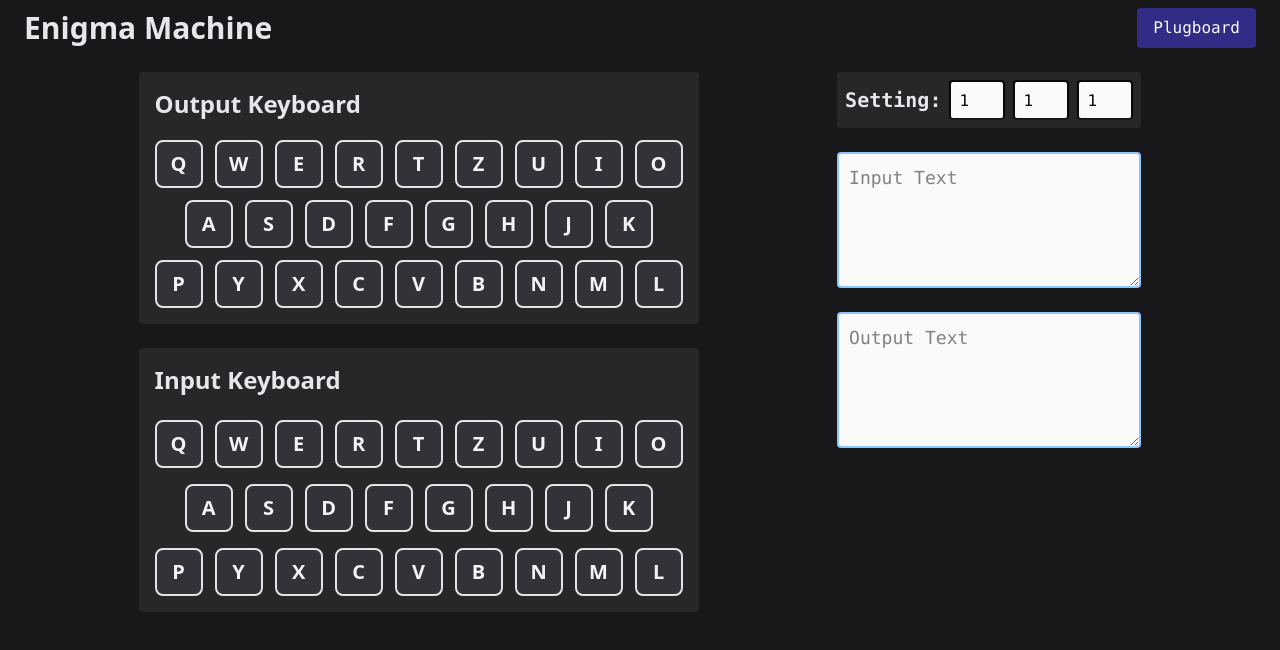
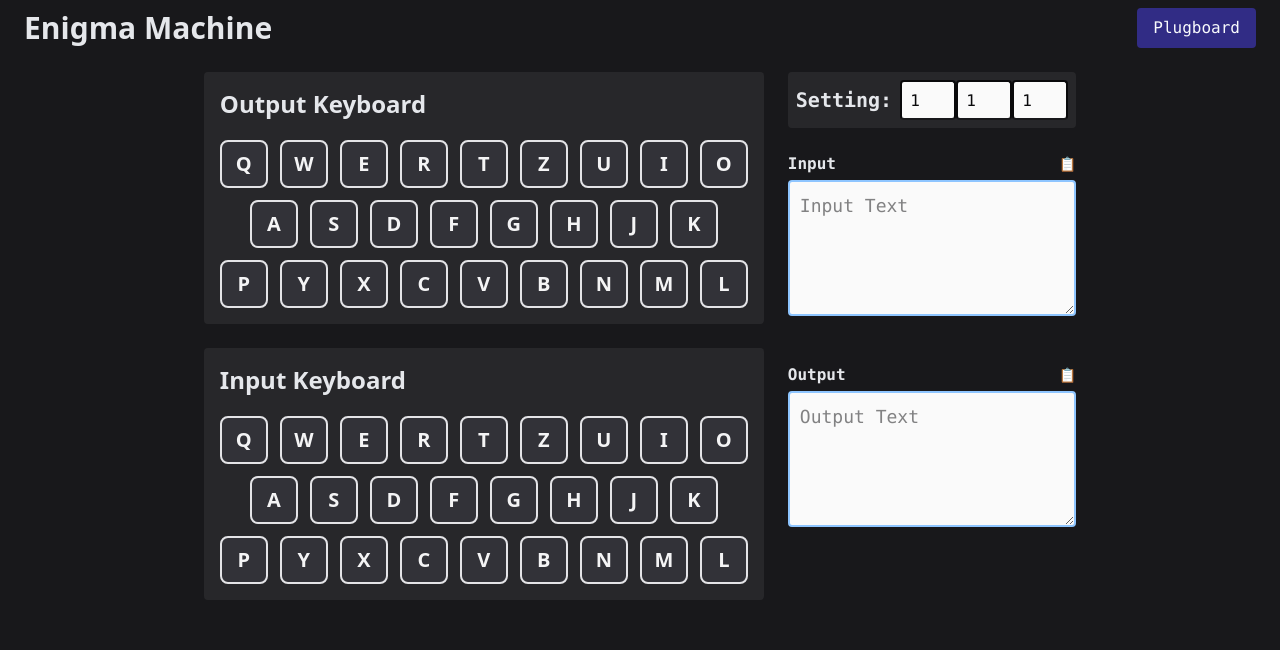
Before and after one commit to MOHD-SHAMOON-04/EnigmaMach, a React (Vite) app: page /enigma in a window 1280 px wide. Shown: the top 650 px of the page. Built offline with nearby package versions, Linux system fonts and the light colour scheme.

Commit message:
major milestone && first working machine

```diff
--- /dev/null
+++ b/src/components/CopyBtn.tsx
@@ -0,0 +1,31 @@
+import { useEffect, useState } from "react";
+
+const CopyBtn = ({ onClick }: { onClick: () => void }) => {
+  const [copied, setCopied] = useState(false);
+
+  useEffect(() => {
+    if (copied) {
+      const timeout = setTimeout(() => setCopied(false), 1500);
+      return () => clearTimeout(timeout);
+    }
+  }, [copied]);
+
+  const handleClick = () => {
+    onClick();
+    setCopied(true);
+
+    setTimeout(() => setCopied(false), 1500);
+  };
+
+  return (
+    <button
+      onClick={handleClick}
+      className="ml-2 text-sm text-blue-600 hover:text-blue-800 transition-colors"
+      title={copied ? "Copied!" : "Copy to clipboard"}
+    >
+      {copied ? "✅" : "📋"}
+    </button>
+  )
+};
+
+export default CopyBtn;
--- a/src/components/Keyboard.tsx
+++ b/src/components/Keyboard.tsx
@@ -1,19 +1,27 @@
 import type { KeyboardProps } from '../types';
 import Key from './Key';
 
+export default function Keyboard({ type, onPointerDown, onPointerUp }: KeyboardProps) {
+  const layout = ["QWERTZUIO", "ASDFGHJK", "PYXCVBNML"];
 
-export default function Keyboard({ type }: KeyboardProps) {
-  // const layout = ["0123456789", "QWERTZUIO", "ASDFGHJK", "PYXCVBNML"];
-  const layout = ["QWERTZUIO", "ASDFGHJK", "PYXCVBNML"];
-  return layout.map((row, idx) => {
-    return (
-      <div className="flex gap-3" key={idx}>
-        {row.split('').map(char => {
-          return (
-            <Key type={type} char={char} key={`${type}-${char}`} />
-          )
-        })}
-      </div>
-    );
-  })
+  return (
+    <div
+      id={`${type}-keyboard`}
+      className="_KEYBOARD bg-zinc-800 p-4 rounded m-auto flex flex-col items-center mb-6 gap-3"
+      onPointerDown={onPointerDown}
+      onPointerUp={onPointerUp}
+    >
+      <h2 className="mr-auto text-2xl font-bold mb-2">
+        {type === 'out' ? 'Output' : 'Input'} Keyboard
+      </h2>
+      {layout.map((row, idx) =>
+        <div className="_ROW flex gap-3" key={idx}>
+          {row
+            .split('')
+            .map(char => <Key type={type} char={char} key={`${type}-${char}`} />)
+          }
+        </div>
+      )}
+    </div>
+  );
 }
--- /dev/null
+++ b/src/components/Rotor.tsx
@@ -0,0 +1,18 @@
+interface RotorProps {
+  value: number;
+  id: string;
+  onChange: (val: number) => void;
+}
+
+export default function Rotor({ value, id, onChange }: RotorProps) {
+  return (
+    <input
+      id={id}
+      type="number"
+      min="1"
+      max="26"
+      value={value}
+      onChange={(e) => onChange(parseInt(e.target.value) || 1)}
+      className="_ROTOR w-14 h-10 p-2 border-b-zinc-900 border-2 rounded bg-zinc-50 text-zinc-950 transition-all outline-none focus:border-emerald-200 focus:bg-emerald-50" />
+  )
+}
--- a/src/pages/Enigma.tsx
+++ b/src/pages/Enigma.tsx
@@ -1,110 +1,154 @@
-import { useEffect, useState } from "react";
+import { useEffect, useRef, useState } from "react";
 import Keyboard from "../components/Keyboard";
-import type { KeyPair } from "../types";
+import Rotor from "../components/Rotor";
+import CopyBtn from '../components/CopyBtn';
 import EnigmaEngine from "../utils/Enigma";
+import type { UseRefMap } from "../types";
+
+const enigma = new EnigmaEngine([1, 1, 1]);
+
+const validKey = (enteredKey: string): boolean => /^[A-Z]$/.test(enteredKey);
 
 function Enigma() {
-  const [rotors, setRotors] = useState({ r1: 1, r2: 1, r3: 1 });
-  const [keyPair, setKeyPair] = useState({ inp: null, out: null } as KeyPair);
-  const enigma = new EnigmaEngine([1, 1, 1]);
+  const [rotors, setRotors] = useState([] as number[]);
+  useEffect(() => {
+    setRotors([...enigma.getHeads()]);
+  }, []);
+
+  const glowingKey = useRef<UseRefMap>({ inp: null, out: null, key: null });
+
+  // utility for encoding ----------
+  const encodeKey = (enteredKey: string) => {
+    const encoded = enigma.scrambleChar(enteredKey);
+    const heads = enigma.getHeads();
+    setRotors([...heads]);
+    return encoded;
+  };
+  // utility for encoding ----------
+
+  // Keyboard events handling ----------
+  const physicalKeyPress = (e: KeyboardEvent) => {
+    const enteredKey = e.key.toUpperCase();
+
+    if (!validKey(enteredKey)) return;
+    if (glowingKey.current.key !== null) return;
+
+    const encodedKey = encodeKey(enteredKey);
+    setInputText((prev) => prev + enteredKey);
+    setOutputText((prev) => prev + encodedKey);
+
+    const inpKey = document.querySelector(`#inp-${enteredKey}`) as HTMLElement | null;
+    const outKey = document.querySelector(`#out-${encodedKey}`) as HTMLElement | null;
+    if (!inpKey || !outKey) return;
+
+    glowOnAll(inpKey, outKey, enteredKey);
+  };
+
+  const physicalKeyUp = (e: KeyboardEvent) => {
+    if (e.key.toUpperCase() === glowingKey.current.key) {
+      const { inp, out } = glowingKey.current;
+      if (inp && out) glowOffAll(inp, out);
+    }
+  };
+  // Keyboard events handling ----------
+
+  // Common utility functions for key glow ----------
+  const glowOnAll = (inpKey: HTMLElement, outKey: HTMLElement, key: string) => {
+    inpKey.classList.add('glow');
+    outKey.classList.add('glow');
+    glowingKey.current = { inp: inpKey, out: outKey, key };
+  };
+
+  const glowOffAll = (inpKey: HTMLElement, outKey: HTMLElement) => {
+    inpKey.classList.remove('glow');
+    outKey.classList.remove('glow');
+    glowingKey.current = { inp: null, out: null, key: null };
+  };
+  // Common utility functions for key glow ----------
+
+  // Handling window change/blur aka tab change, meta key ----------
+  const windowBlur = () => {
+    const { inp, out } = glowingKey.current;
+    if (inp && out) glowOffAll(inp, out);
+  }
+  // Handling window change/blur aka tab change, meta key ----------
+
+  // Pointer events handling(touch+mouse) ----------
+  const handleVirtualKeyDown = (e: React.PointerEvent) => {
+    const ele = e.target as HTMLElement;
+
+    if (!ele.classList.contains('_KEY')) return;
+
+    const char = ele.dataset.char;
+    if (!char || !validKey(char)) return;
+    if (glowingKey.current.key !== null) return;
+
+    const encodedKey = encodeKey(char);
+    setInputText((prev) => prev + char);
+    setOutputText((prev) => prev + encodedKey);
+
+    const inpKey = document.querySelector(`#inp-${char}`) as HTMLElement | null;
+    const outKey = document.querySelector(`#out-${encodedKey}`) as HTMLElement | null;
+    if (!inpKey || !outKey) return;
+
+    glowOnAll(inpKey, outKey, char);
+  };
+
+  const handleVirtualKeyUp = () => {
+    const { inp, out } = glowingKey.current;
+    if (inp && out) glowOffAll(inp, out);
+  };
+  // Pointer events handling(touch+mouse) ----------
+
+  // handler for updating rotor setting ----------
+  const handleRotorChange = (index: number, newVal: number) => {
+    console.log(`${index} : ${newVal}`);
+    const newRotors = [...rotors];
+    newRotors[index] = newVal;
+
+    setRotors(newRotors);
+    enigma.setHeads(newRotors);
+  };
+  // handler for updating rotor setting ----------
+
+  // handler for copying inp/out ----------
+  const handleCopy = (text: string) => {
+    navigator.clipboard.writeText(text).then(() => {
+      console.log('Copied:', text);
+
+    }).catch((err) => {
+      console.error('Failed to copy:', err);
+    });
+  };
+  // handler for copying inp/out ----------
 
   useEffect(() => {
-    const keyGlowOn = (keyEle: HTMLElement) => {
-      if (keyEle) {
-        keyEle.classList.add('glow');
-      }
-    };
-
-    const keyGlowOff = (keyEle: HTMLElement) => {
-      if (keyEle) {
-        keyEle.classList.remove('glow');
-      }
-    };
-
-    const handleKeyDown = (e: KeyboardEvent) => {
-      const enteredKey = e.key.toLowerCase();
-      if (e.key.length > 1 || keyPair.inp != null) return;
-
-      // const alphs = "abcdefghijklmnopqrstuvwxyz0123456789";
-      const alphs = "abcdefghijklmnopqrstuvwxyz";
-      if (!alphs.includes(enteredKey)) return;
-
-      handleEncoding(enteredKey);
-    };
-
-    const handleKeyUp = () => {
-      if (keyPair.inp) {
-        keyGlowOff(keyPair.inp);
-        setKeyPair({ ...keyPair, inp: null });
-      }
-      if (keyPair.out) {
-        keyGlowOff(keyPair.out);
-        setKeyPair({ ...keyPair, out: null });
-      }
-    };
-
-    const handleEncoding = (enteredKey: string) => {
-      const encInp = enigma.scrambleChar(enteredKey);
-      const heads = enigma.getHeads();
-      setRotors({
-        r1: heads[0],
-        r2: heads[1],
-        r3: heads[2]
-      })
-
-      const inpRef = document.querySelector(`#inp-${enteredKey}`) as HTMLElement;
-      const outRef = document.querySelector(`#out-${encInp}`) as HTMLElement;
-
-      // inputField.value += enteredKey;
-      // outputField.value += encInp;
-
-      keyGlowOn(inpRef);
-      keyGlowOn(outRef);
-
-      setKeyPair({
-        inp: inpRef,
-        out: outRef,
-      })
-    };
-
-    document.addEventListener('keydown', handleKeyDown);
-    document.addEventListener('keyup', handleKeyUp);
+    document.addEventListener('keydown', physicalKeyPress);
+    document.addEventListener('keyup', physicalKeyUp);
+    window.addEventListener('blur', windowBlur);
 
     return () => {
-      document.removeEventListener('keydown', handleKeyDown);
-      document.removeEventListener('keyup', handleKeyUp);
+      document.removeEventListener('keydown', physicalKeyPress);
+      document.removeEventListener('keyup', physicalKeyUp);
+      window.removeEventListener('blur', windowBlur);
     }
   }, []);
 
+  const [inputText, setInputText] = useState('');
+  const [outputText, setOutputText] = useState('');
+
   return (
-    <div className="flex justify-evenly items-start mt-4">
+    <div className="flex flex-col-reverse lg:flex-row justify-center items-start mt-4 gap-6 px-4">
 
       {/* Left side: Keyboards */}
       <div className="flex flex-col justify-center items-center">
-        <div
-          id="out-keyboard"
-          className="bg-zinc-800 p-4 rounded m-auto flex flex-col items-center mb-6 gap-3"
-        >
-          <h2 className="mr-auto text-2xl font-bold mb-2">Output Keyboard</h2>
-          <Keyboard type={"out"} />
-        </div>
+        <Keyboard type="out" />
 
-        <div
-          id="inp-keyboard"
-          className="bg-zinc-800 p-4 rounded m-auto flex flex-col items-center mb-6 gap-4"
-          onClick={e => {
-            const ele = e.target as HTMLButtonElement;
-            if (ele.classList.contains('_KEY')) {
-              ele.classList.add('glow');
-              setTimeout(() => {
-                ele.classList.remove('glow');
-              }, 2000);
-            }
-          }}
-        >
-          <h2 className="mr-auto text-2xl font-bold mb-2">Input Keyboard</h2>
-          <Keyboard type={"inp"} />
-        </div>
+        <Keyboard
+          type="inp"
+          onPointerDown={handleVirtualKeyDown}
+          onPointerUp={handleVirtualKeyUp}
+        />
       </div>
 
       <div className="flex flex-col justify-center items-center gap-6 font-mono">
@@ -112,41 +156,73 @@ function Enigma() {
         {/* Right side: Settings */}
         <div
           id="rotors"
-          className="bg-zinc-800 p-2 rounded flex gap-2 justify-center items-center">
+          className="_ROTORS bg-zinc-800 p-2 rounded flex gap-2 justify-center items-center">
           <h3 className="text-xl font-bold">Setting: </h3>
-          <input
-            type="number"
-            min="1"
-            max="26"
-            defaultValue={1}
-            className="_ROTOR w-14 h-10 p-2 border-b-zinc-900 border-2 rounded bg-zinc-50 text-zinc-950 transition-all outline-none focus:border-emerald-200 focus:bg-emerald-50" />
-          <input
-            type="number"
-            min="1"
-            max="26"
-            defaultValue={1}
-            className="_ROTOR w-14 h-10 p-2 border-b-zinc-900 border-2 rounded bg-zinc-50 text-zinc-950 transition-all outline-none focus:border-emerald-200 focus:bg-emerald-50" />
-          <input
-            type="number"
-            min="1"
-            max="26"
-            defaultValue={1}
-            className="_ROTOR w-14 h-10 p-2 border-b-zinc-900 border-2 rounded bg-zinc-50 text-zinc-950 transition-all outline-none focus:border-emerald-200 focus:bg-emerald-50" />
+          <div className="flex flex-row-reverse">
+            {rotors.map((r, idx) => (
+              <Rotor
+                value={r}
+                id={`rotor-${idx}`}
+                key={idx}
+                onChange={(newVal) => handleRotorChange(idx, newVal)}
+              />
+            ))}
+          </div>
         </div>
 
         {/* Right side: INPUT/OUTPUT text fields */}
-        <textarea
+        <div className="w-full max-w-[500px]">
+          <div className="flex justify-between items-center mb-1">
+            <label htmlFor="input-field" className="font-semibold">Input</label>
+            <CopyBtn onClick={() => handleCopy(inputText)} />
+          </div>
+          <textarea
+            id="input-field"
+            placeholder="Input Text"
+            defaultValue={inputText}
+            disabled={true}
+            onKeyDown={(e) => e.preventDefault()}
+            rows={4}
+            className="w-full resize-y p-2.5 text-lg outline-none border-2 border-blue-300 bg-zinc-50 text-zinc-950 rounded"
+          ></textarea>
+        </div>
+
+        <div className="w-full max-w-[500px] mt-4">
+          <div className="flex justify-between items-center mb-1">
+            <label htmlFor="output-field" className="font-semibold">Output</label>
+            <CopyBtn onClick={() => handleCopy(outputText)} />
+          </div>
+          <textarea
+            id="output-field"
+            placeholder="Output Text"
+            defaultValue={outputText}
+            disabled={true}
+            onKeyDown={(e) => e.preventDefault()}
+            rows={4}
+            className="w-full resize-y p-2.5 text-lg outline-none border-2 border-blue-300 bg-zinc-50 text-zinc-950 rounded"
+          ></textarea>
+        </div>
+
+        {/* <textarea
           id="input-field"
           placeholder="Input Text"
+          defaultValue={inputText}
+          disabled={true}
+          onKeyDown={(e) => e.preventDefault()}
+          // value={inputText}
+          // onChange={handleInputChange}
           rows={4}
           className="w-full max-w-[500px] resize-y p-2.5 text-lg outline-none border-2 border-blue-300 bg-zinc-50 text-zinc-950 rounded"
         ></textarea>
         <textarea
           id="output-field"
           placeholder="Output Text"
+          defaultValue={outputText}
+          disabled={true}
+          onKeyDown={(e) => e.preventDefault()}
           rows={4}
           className="w-full max-w-[500px] resize-y p-2.5 text-lg outline-none border-2 border-blue-300 bg-zinc-50 text-zinc-950 rounded"
-        ></textarea>
+        ></textarea> */}
 
       </div>
     </div>
@@ -154,8 +230,3 @@ function Enigma() {
 }
 
 export default Enigma;
-
-// TODO:
-// - link rotors
-// - link input and output text fields with JIT enc & dec
-// - fix infinite glow
--- a/src/types.ts
+++ b/src/types.ts
@@ -1,14 +1,11 @@
 export interface KeyboardProps {
-  type: string;
+  type: 'out' | 'inp';
+  onPointerDown?: (e: React.PointerEvent<Element>) => void;
+  onPointerUp?: (e: React.PointerEvent<Element>) => void;
 }
 
 export interface KeyProps extends KeyboardProps {
   char: string;
-}
-
-export interface KeyPair {
-  inp: null | HTMLElement;
-  out: null | HTMLElement;
 }
 
 export interface Reflector {
@@ -18,3 +15,9 @@ export interface Reflector {
 export interface Rotor extends Reflector {
   head: number;
 }
+
+export interface UseRefMap {
+  inp: HTMLElement | null;
+  out: HTMLElement | null;
+  key: string | null;
+}
--- a/src/utils/Enigma.ts
+++ b/src/utils/Enigma.ts
@@ -6,26 +6,30 @@ export default class EnigmaEngine {
   reflector: Reflector;
 
   constructor([r1 = 1, r2 = 1, r3 = 1]: number[]) {
-    this.validChars = "abcdefghijklmnopqrstuvwxyz";
+    this.validChars = "ABCDEFGHIJKLMNOPQRSTUVWXYZ";
     this.rotors = [
       {
-        map: "hegwzxspomryiqtcdaflvjkbun",
+        map: "HEGWZXSPOMRYIQTCDAFLVJKBUN",
         head: 0
       },
       {
-        map: "yfaxsvbqjltpmdwnicugehrzok",
+        map: "YFAXSVBQJLTPMDWNICUGEHRZOK",
         head: 0
       },
       {
-        map: "bpsiwzadrfexumqcokyljhnvtg",
+        map: "BPSIWZADRFEXUMQCOKYLJHNVTG",
         head: 0
       },
     ];
     this.reflector = {
-      map: "ghijklabcdefnmuvwxyzopqrst"
+      map: "GHIJKLABCDEFNMUVWXYZOPQRST"
     }
     this.setHeads([r1, r2, r3]);
     // this.plugboard
+  }
+
+  reset() {
+    this.rotors.forEach(r => r.head = 0);
   }
 
   setHeads([r1, r2, r3]: number[]) {
@@ -35,11 +39,8 @@ export default class EnigmaEngine {
   }
 
   getHeads() {
-    const arr = [];
-    for (let i = this.rotors.length - 1; i >= 0; i--) {
-      arr.push(this.rotors[i].head);
-    }
-    return arr;
+    return this.rotors.map(r => r.head + 1);
+    // as wrapping logic is already handled internally
   }
 
   rotate(rotorIndex: number) {
@@ -49,11 +50,14 @@ export default class EnigmaEngine {
   }
 
   scrambleString(str = "") {
-    return str.split('').map(char => this.scrambleChar(char)).join('');
+    return str
+      .toUpperCase()
+      .split('')
+      .map(char => this.scrambleChar(char)).join('');
   }
 
   scrambleChar(char = "") {
-    let newChar = char.toLowerCase();
+    let newChar = char.toUpperCase();
     if (newChar === ' ') return ' ';
     if (!this.validChars.includes(newChar)) return newChar;
 
```
Also changed, not shown: src/components/Key.tsx (+4 -10 lines), 1 other file (tests, documents, lock files or other folders).
